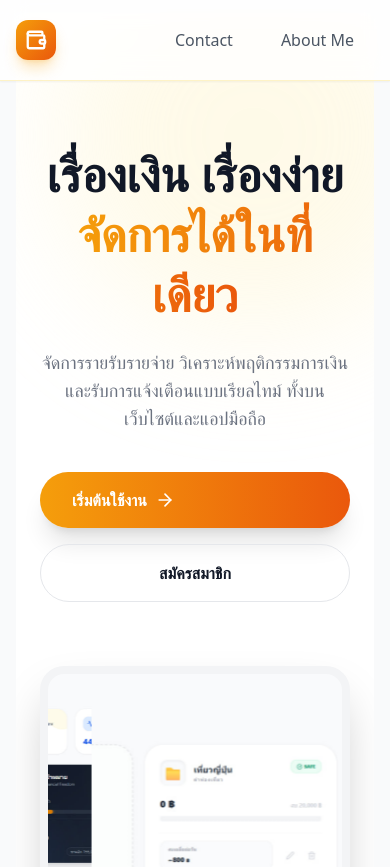
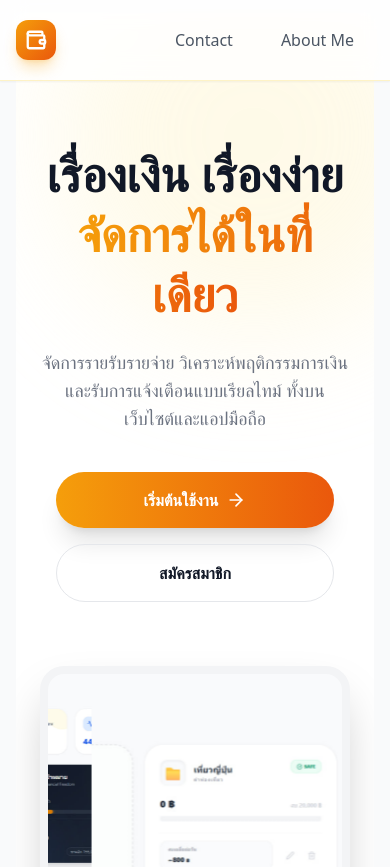
Before and after one commit to kitsanai111/MyFinance, a React (Vite) app in the folder client/: page / in a window 390 px wide. Shown: the top 867 px of the page. Built offline with nearby package versions, Linux system fonts and the light colour scheme.

Commit message:
Update HomePage.jsx

```diff
--- a/client/src/pages/HomePage.jsx
+++ b/client/src/pages/HomePage.jsx
@@ -57,20 +57,23 @@ const HomePage = () => {
             ทั้งบนเว็บไซต์และแอปมือถือ
           </p>
 
-          <div className="flex flex-col md:flex-row gap-4 justify-center">
+
+<div className="flex flex-col md:flex-row gap-4 justify-center items-center w-full px-4">
+
   <button
     onClick={() => navigate('/login')}
-              className={`px-8 py-4 ${gradientBg} text-white font-bold rounded-full flex items-center gap-2 shadow-xl hover:-translate-y-1 transition`}
+    className={`w-full md:w-auto px-8 py-4 ${gradientBg} text-white font-bold rounded-full flex items-center justify-center gap-2 shadow-xl hover:-translate-y-1 transition`}
   >
     เริ่มต้นใช้งาน <ArrowRight size={20} />
   </button>
 
   <button
     onClick={() => navigate('/register')}
-              className="px-8 py-4 border border-gray-200 rounded-full font-semibold hover:bg-gray-50 transition"
+    className="w-full md:w-auto px-8 py-4 border border-gray-200 rounded-full font-semibold hover:bg-gray-50 transition flex items-center justify-center"
   >
     สมัครสมาชิก
   </button>
+
 </div>
 
           {/* Dashboard Mockup */}
```
Lines whose indentation alone changed are shown as unchanged.
